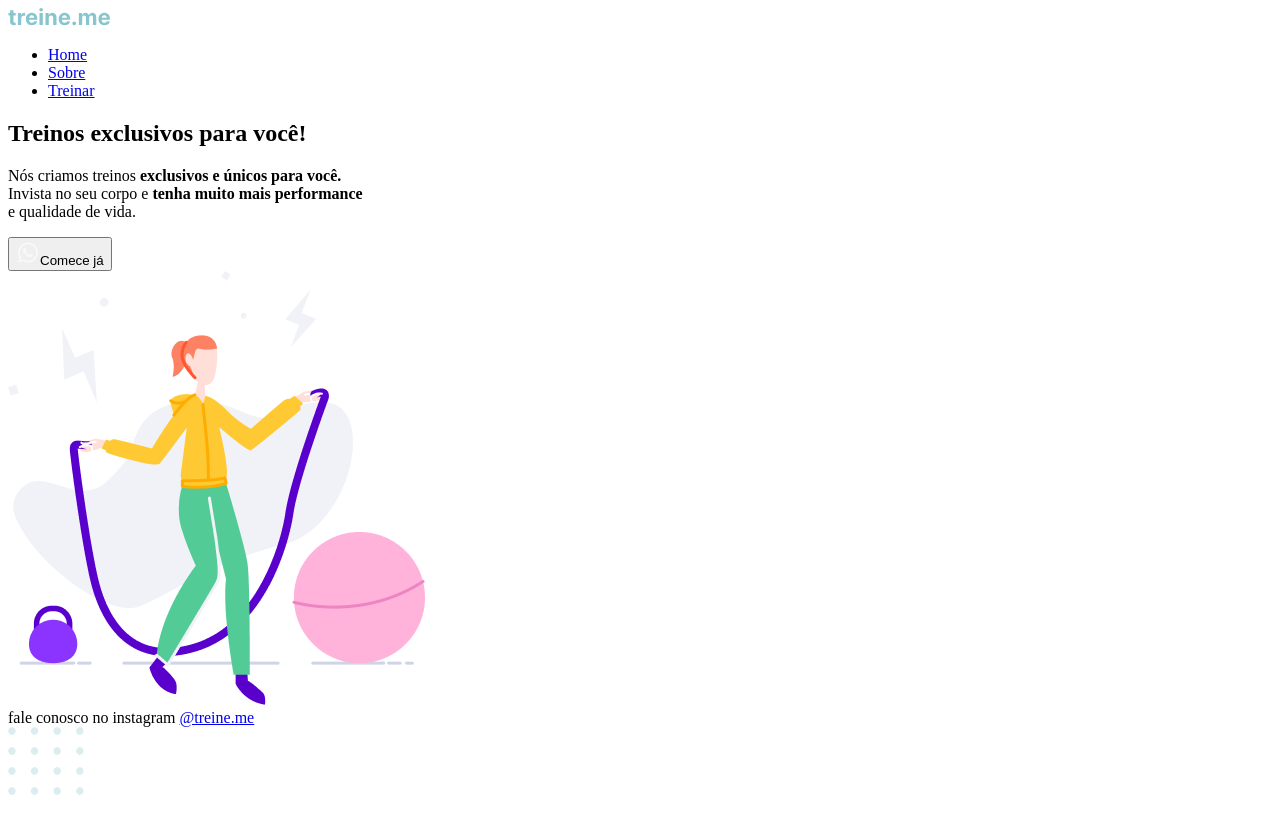
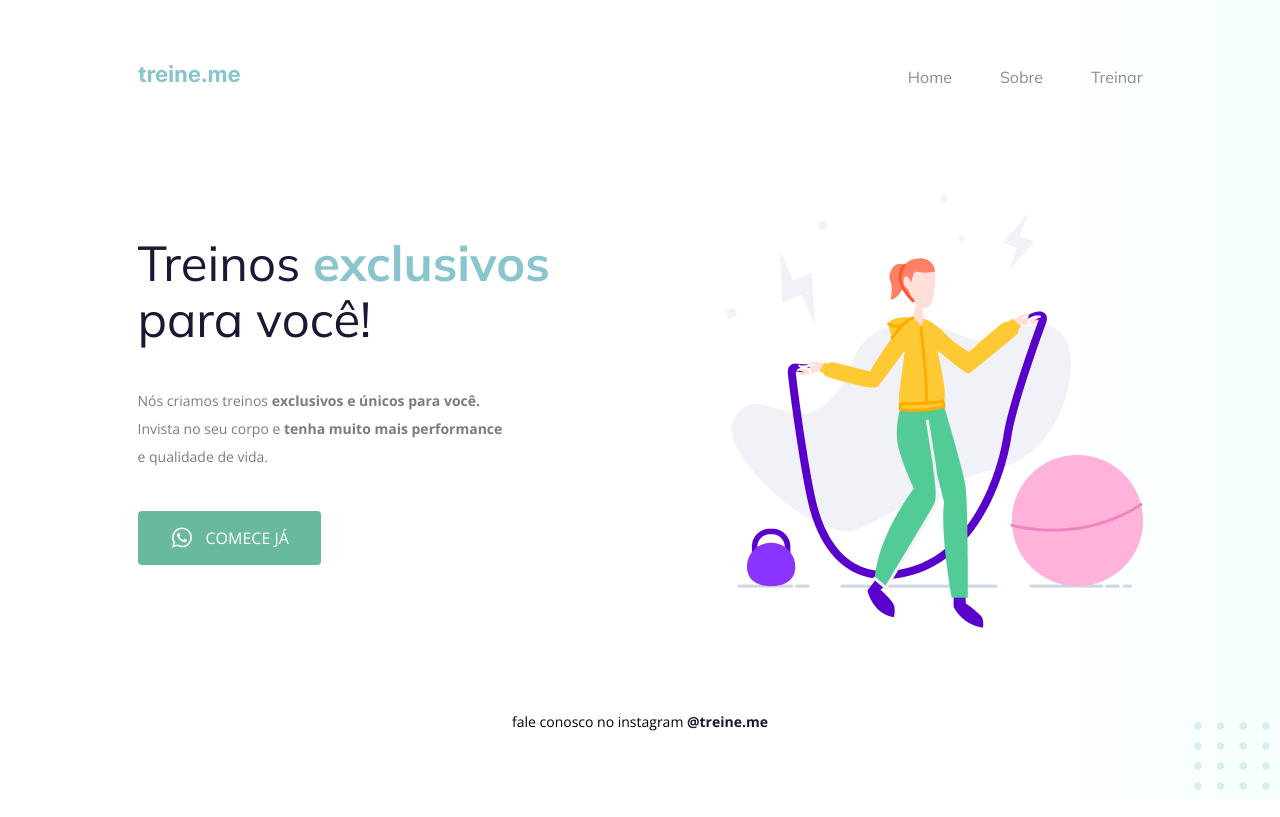
Before and after one commit to forigo/treine-me, a plain HTML site: page index.html in a window 1280 px wide. Drawn offline with nearby package versions, Linux system fonts and the light colour scheme; the site is published under a folder, as on GitHub Pages, so addresses that start at the root find nothing.

Commit message:
Update index.html

```diff
--- a/index.html
+++ b/index.html
@@ -10,14 +10,14 @@
 
     <link href="https://fonts.googleapis.com/css2?family=Mulish:wght@400;700&family=Open+Sans:wght@400;700&display=swap" rel="stylesheet">
 
-    <link rel="stylesheet" href="/css/style.css">
+    <link rel="stylesheet" href="./css/style.css">
 
   </head>
   <body>
     <div class="page">
       <nav>
           <a id="logo" href="#">
-            <img src="images/logo.svg" alt="Treine.me" />
+            <img src="./images/logo.svg" alt="Treine.me" />
           </a>
           <ul>
             <li><a href="#">Home</a></li>
@@ -33,9 +33,9 @@
               Nós criamos treinos <strong>exclusivos e únicos para você.</strong></br>
               Invista no seu corpo e <strong>tenha muito mais performance</strong><br>e qualidade de vida.
             </p>
-            <button> <img src="images/whats.svg" alt="Ícone do whatsapp">Comece já</button>
+            <button> <img src="./images/whats.svg" alt="Ícone do whatsapp">Comece já</button>
           </section>
-          <img class="main-img" src="images/img.png" alt="Desenho de uma mulher pulando corta numa academia.">
+          <img class="main-img" src="./images/img.png" alt="Desenho de uma mulher pulando corta numa academia.">
       </main>
 
       <footer>
@@ -43,7 +43,7 @@
       </footer>
     </div>
 
-    <img id="balls" src="images/balls.svg" alt="Bolinhas decorativas verdes no canto inferior direito da página.">
+    <img id="balls" src="./images/balls.svg" alt="Bolinhas decorativas verdes no canto inferior direito da página.">
 
   </body>
 </html>
```
